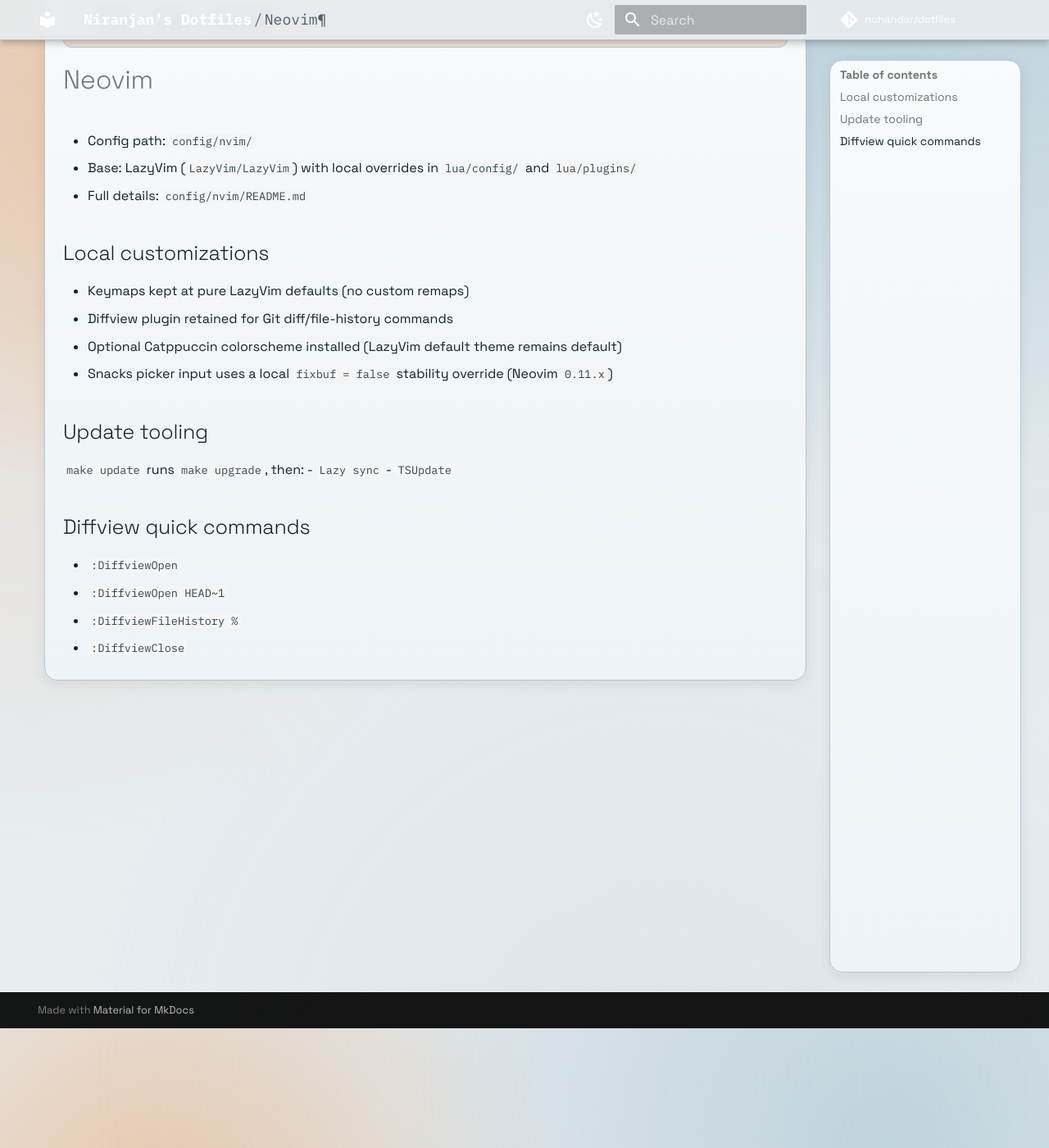
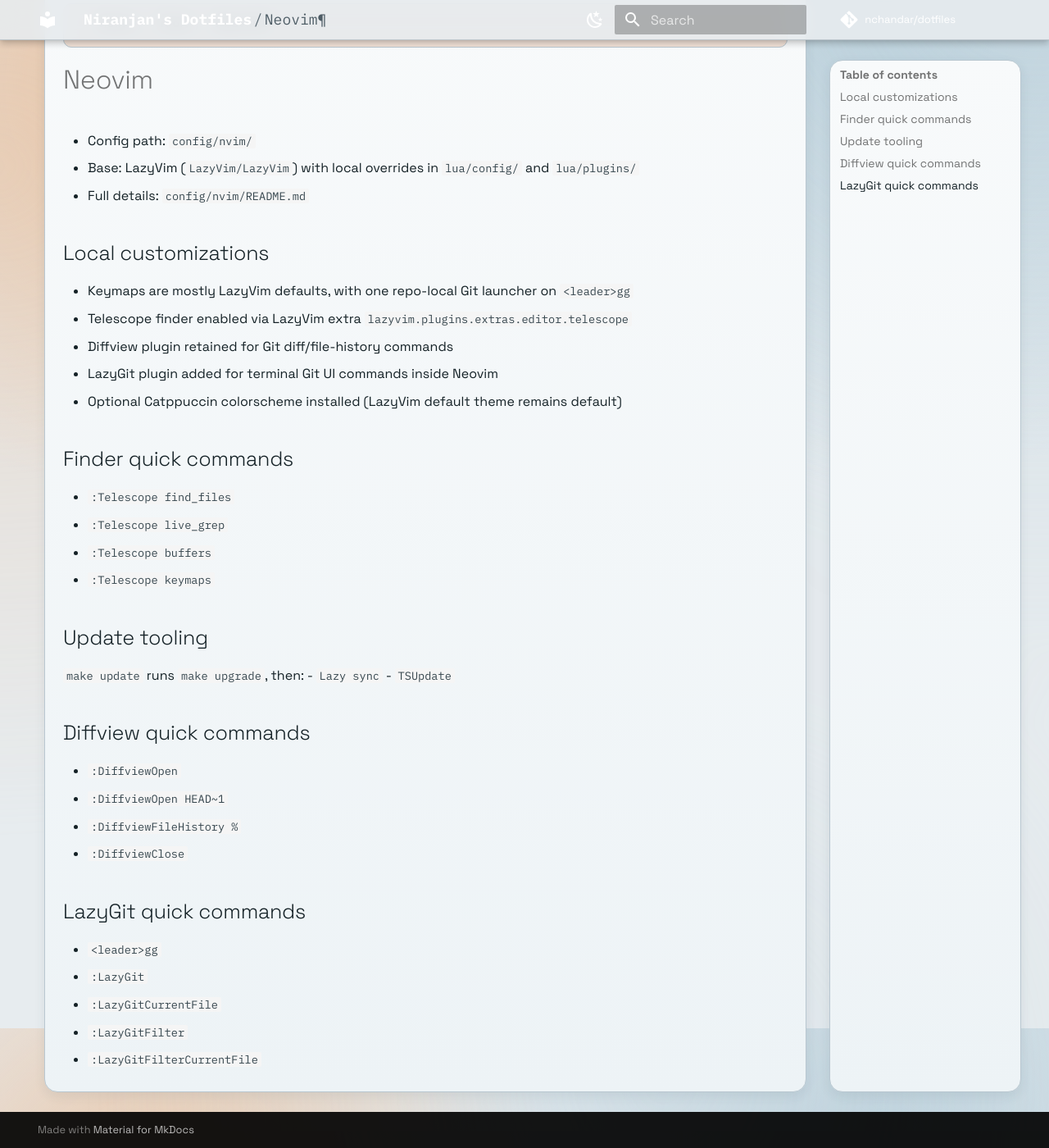
Before and after one commit to nchandar/dotfiles, an MkDocs documentation site: the page built from docs/tools/nvim.md, in a window 1280 px wide and 1400 px high, scrolled down 146 px. Shown: the whole window at 82% size. Built offline with MkDocs 1.6.1 and Material for MkDocs 9.7.7, drawn with Linux system fonts in a browser that asks for light colours; comment, search, counter and statistics services are not loaded.

Commit message:
telescope and lazygit

```diff
--- a/docs/tools/nvim.md
+++ b/docs/tools/nvim.md
@@ -5,10 +5,17 @@
 - Full details: `config/nvim/README.md`
 
 ## Local customizations
-- Keymaps kept at pure LazyVim defaults (no custom remaps)
+- Keymaps are mostly LazyVim defaults, with one repo-local Git launcher on `<leader>gg`
+- Telescope finder enabled via LazyVim extra `lazyvim.plugins.extras.editor.telescope`
 - Diffview plugin retained for Git diff/file-history commands
+- LazyGit plugin added for terminal Git UI commands inside Neovim
 - Optional Catppuccin colorscheme installed (LazyVim default theme remains default)
-- Snacks picker input uses a local `fixbuf = false` stability override (Neovim `0.11.x`)
+
+## Finder quick commands
+- `:Telescope find_files`
+- `:Telescope live_grep`
+- `:Telescope buffers`
+- `:Telescope keymaps`
 
 ## Update tooling
 `make update` runs `make upgrade`, then:
@@ -20,3 +27,10 @@
 - `:DiffviewOpen HEAD~1`
 - `:DiffviewFileHistory %`
 - `:DiffviewClose`
+
+## LazyGit quick commands
+- `<leader>gg`
+- `:LazyGit`
+- `:LazyGitCurrentFile`
+- `:LazyGitFilter`
+- `:LazyGitFilterCurrentFile`
```
Also changed, not shown: README.md (+4 -3 lines), config/nvim/CHEATSHEET.md (+11 -8 lines), config/nvim/README.md (+26 -7 lines), docs/keyboard-shortcuts.md (+13 -4 lines), docs/setup/bootstrap.md (+1 -0 lines), 8 other files.
